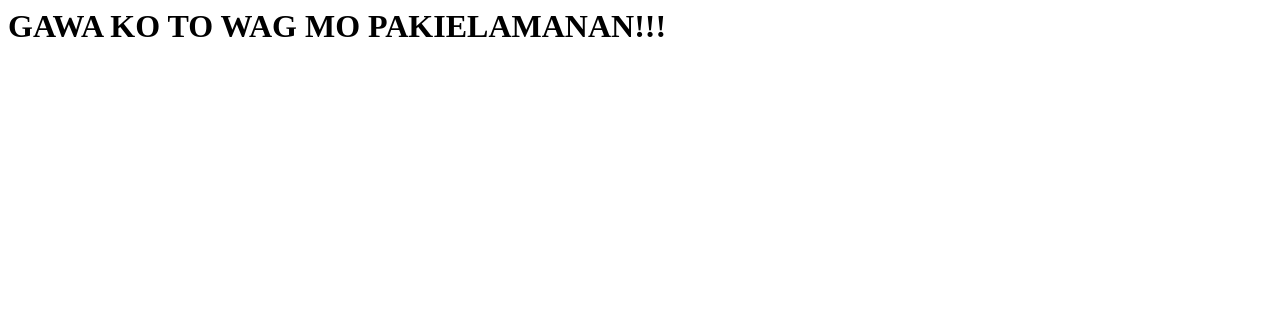
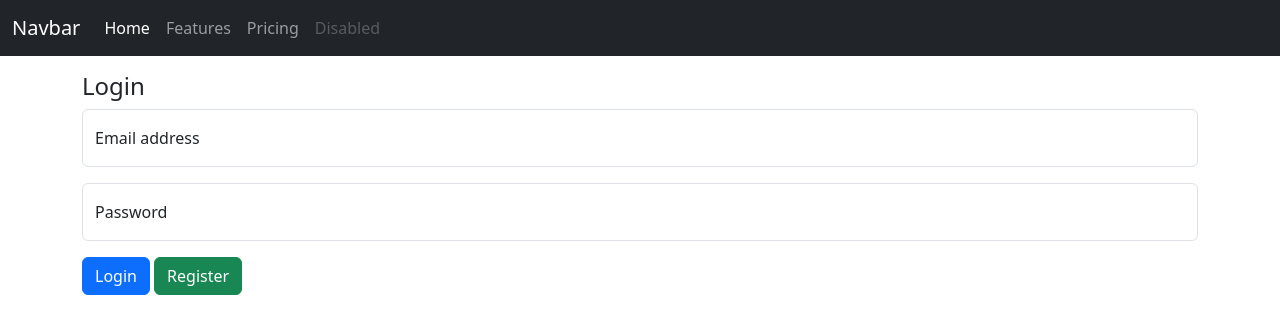
Before and after one commit to Reynks/4_1_CMANUZON, a website: page public/index.html in a window 1280 px wide. Drawn offline with nearby package versions, Linux system fonts and the light colour scheme.

Commit message:
Added initial UI html

```diff
--- a/public/index.html
+++ b/public/index.html
@@ -3,8 +3,51 @@
     <meta charset="UTF-8">
     <meta name="viewport" content="width=device-width, initial-scale=1.0">
     <title>Homepage</title>
+    <link href="https://cdn.jsdelivr.net/npm/bootstrap@5.3.2/dist/css/bootstrap.min.css" rel="stylesheet" integrity="sha384-T3c6CoIi6uLrA9TneNEoa7RxnatzjcDSCmG1MXxSR1GAsXEV/Dwwykc2MPK8M2HN" crossorigin="anonymous">
+    <script src="https://cdn.jsdelivr.net/npm/bootstrap@5.3.2/dist/js/bootstrap.bundle.min.js" integrity="sha384-C6RzsynM9kWDrMNeT87bh95OGNyZPhcTNXj1NW7RuBCsyN/o0jlpcV8Qyq46cDfL" crossorigin="anonymous"></script>
     <script src="index.js"></script>
 </head>
 <body>
-    <h1>GAWA KO TO WAG MO PAKIELAMANAN!!!</h1>
+    <div>
+        <nav class="navbar navbar-expand-lg navbar-dark bg-dark">
+            <div class="container-fluid">
+              <a class="navbar-brand" href="#">Navbar</a>
+              <button class="navbar-toggler" type="button" data-bs-toggle="collapse" data-bs-target="#navbarNav" aria-controls="navbarNav" aria-expanded="false" aria-label="Toggle navigation">
+                <span class="navbar-toggler-icon"></span>
+              </button>
+              <div class="collapse navbar-collapse" id="navbarNav">
+                <ul class="navbar-nav">
+                  <li class="nav-item">
+                    <a class="nav-link active" aria-current="page" href="#">Home</a>
+                  </li>
+                  <li class="nav-item">
+                    <a class="nav-link" href="#">Features</a>
+                  </li>
+                  <li class="nav-item">
+                    <a class="nav-link" href="#">Pricing</a>
+                  </li>
+                  <li class="nav-item">
+                    <a class="nav-link disabled" href="#" tabindex="-1" aria-disabled="true">Disabled</a>
+                  </li>
+                </ul>
+              </div>
+            </div>
+          </nav>
+    </div>
+    <div class="container mt-3">
+        <h4>Login</h4>
+        <div class="form-floating mb-3">
+            <input type="email" class="form-control" id="floatingInput" placeholder="name@example.com">
+            <label for="floatingInput">Email address</label>
+          </div>
+          <div class="form-floating">
+            <input type="password" class="form-control" id="floatingPassword" placeholder="Password">
+            <label for="floatingPassword">Password</label>
+          </div>
+          <div class="mt-3">
+            <button type="button" class="btn btn-primary">Login</button>
+            <button type="button" class="btn btn-success">Register</button>
+          </div>
+
+    </div>
 </html>
```
